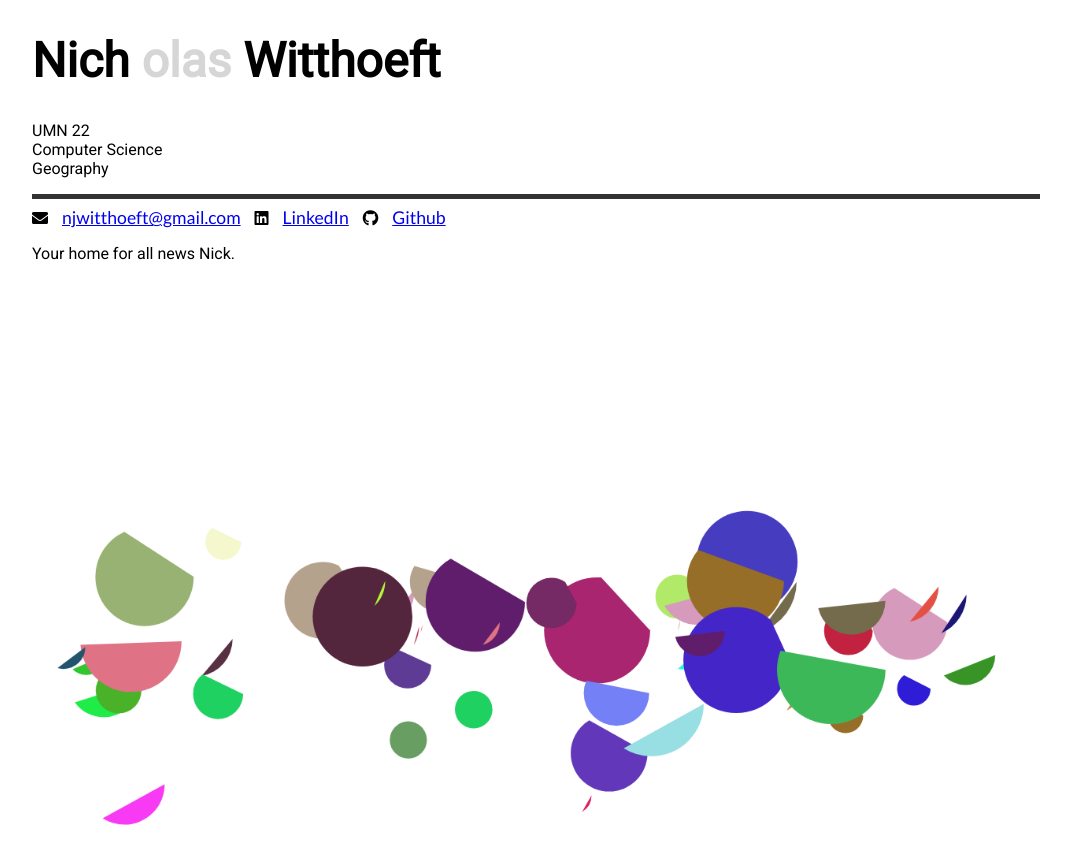
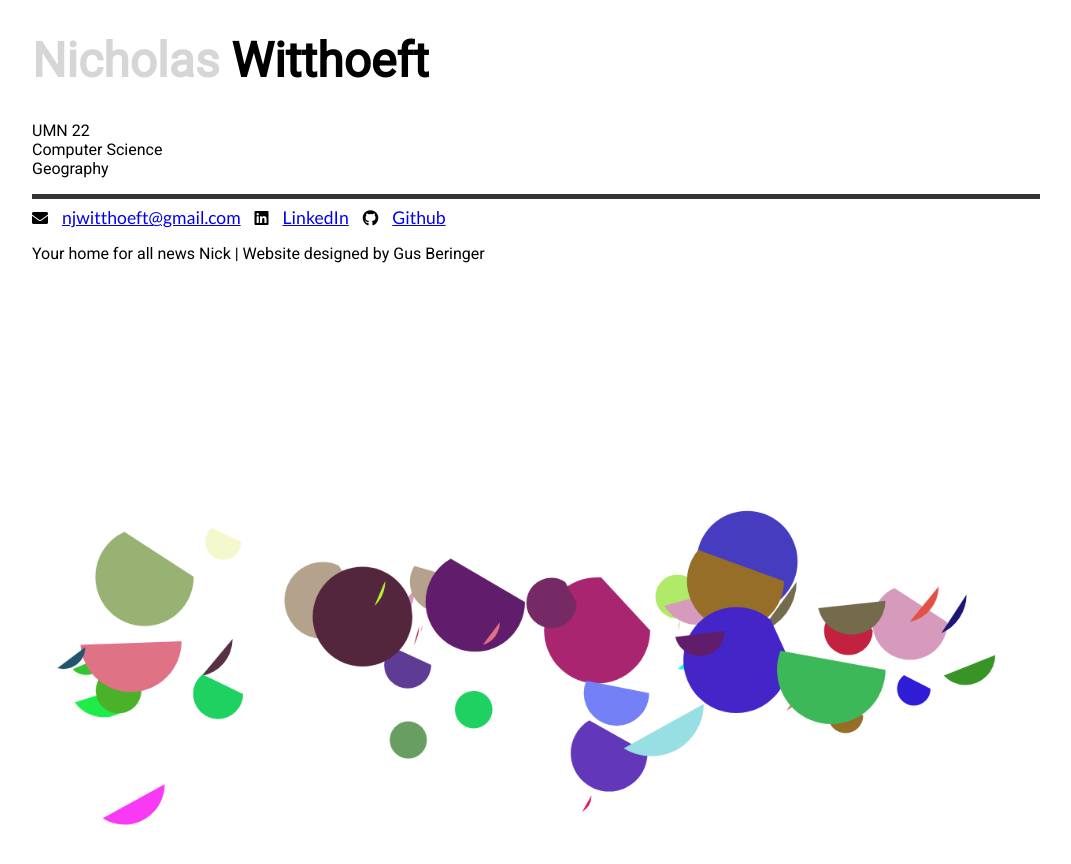
Before and after one commit to njwitthoeft/njwitthoeft.github.io, a plain HTML site: page index.html in a window 1280 px wide. Shown: the whole page, without its empty margins (104-1175 px from the left). Drawn offline with Linux system fonts and the light colour scheme.

Commit message:
website credit for gus

```diff
--- a/index.html
+++ b/index.html
@@ -12,8 +12,8 @@
 	<link href="https://fonts.googleapis.com/css?family=Lato" rel="stylesheet">
 	<div class="title">
 		<h1>
-      <span class="gus-title">Nich</span>
-			<span class="robert-title">olas</span>
+      <span class="robert-title">Nicholas</span>
+			<span class="robert-title"></span>
 			<span class="robert-title">
       </span><span class="robert-title"></span>
 			<span class="gus-title">Witthoeft</span>
@@ -34,7 +34,8 @@
 	<i class="fab fa-github"></i>
 	<a class="link" href="https://github.com/gusberinger">Github</a>
 	<p>
-		Your home for all news Nick.
+		Your home for all news Nick |
+		Website designed by Gus Beringer
 	</p>
 	<canvas></canvas>
 
```
Also changed, not shown: js/jsnamecard.txt (added), jsnamecard.txt (added).
